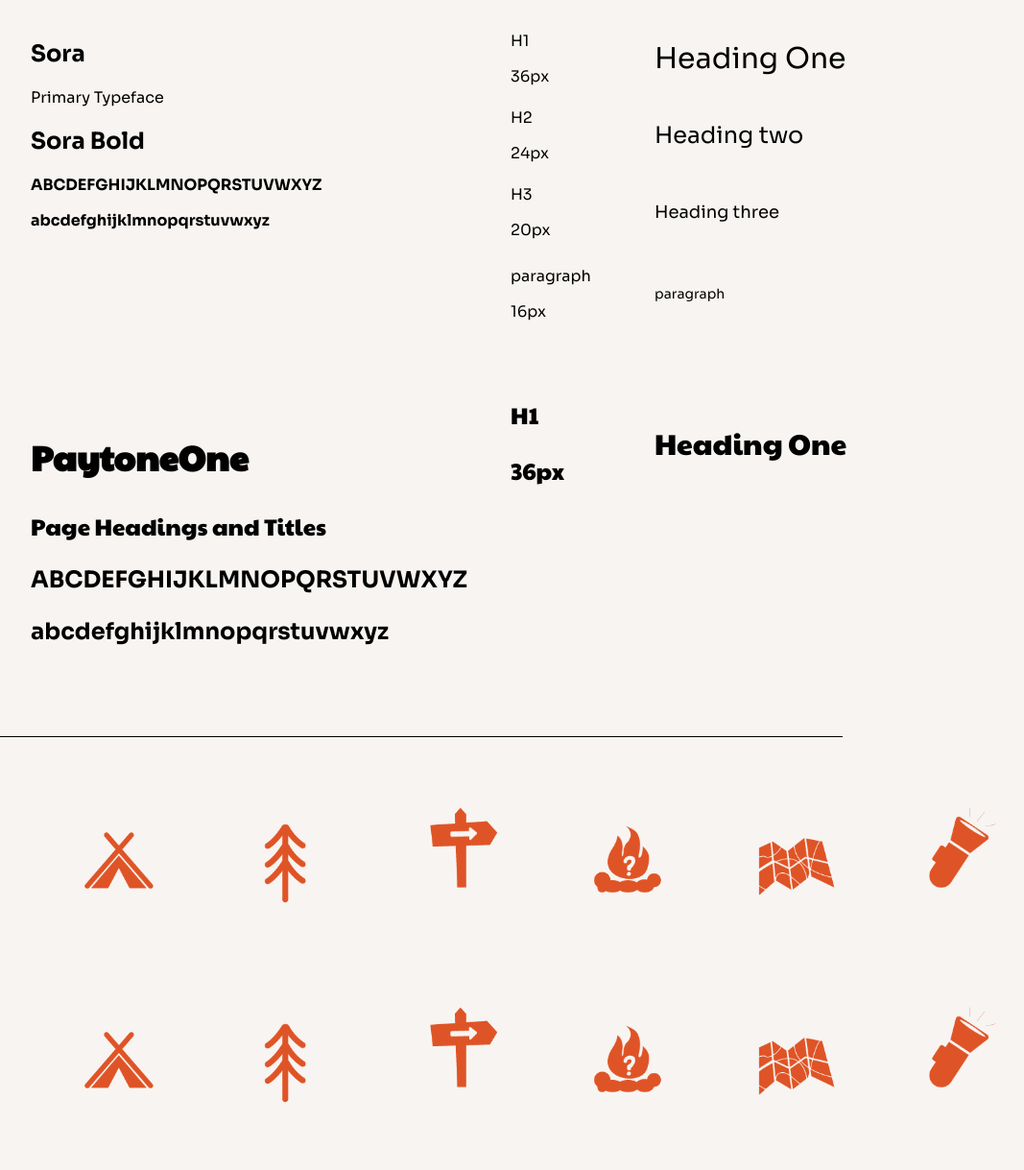
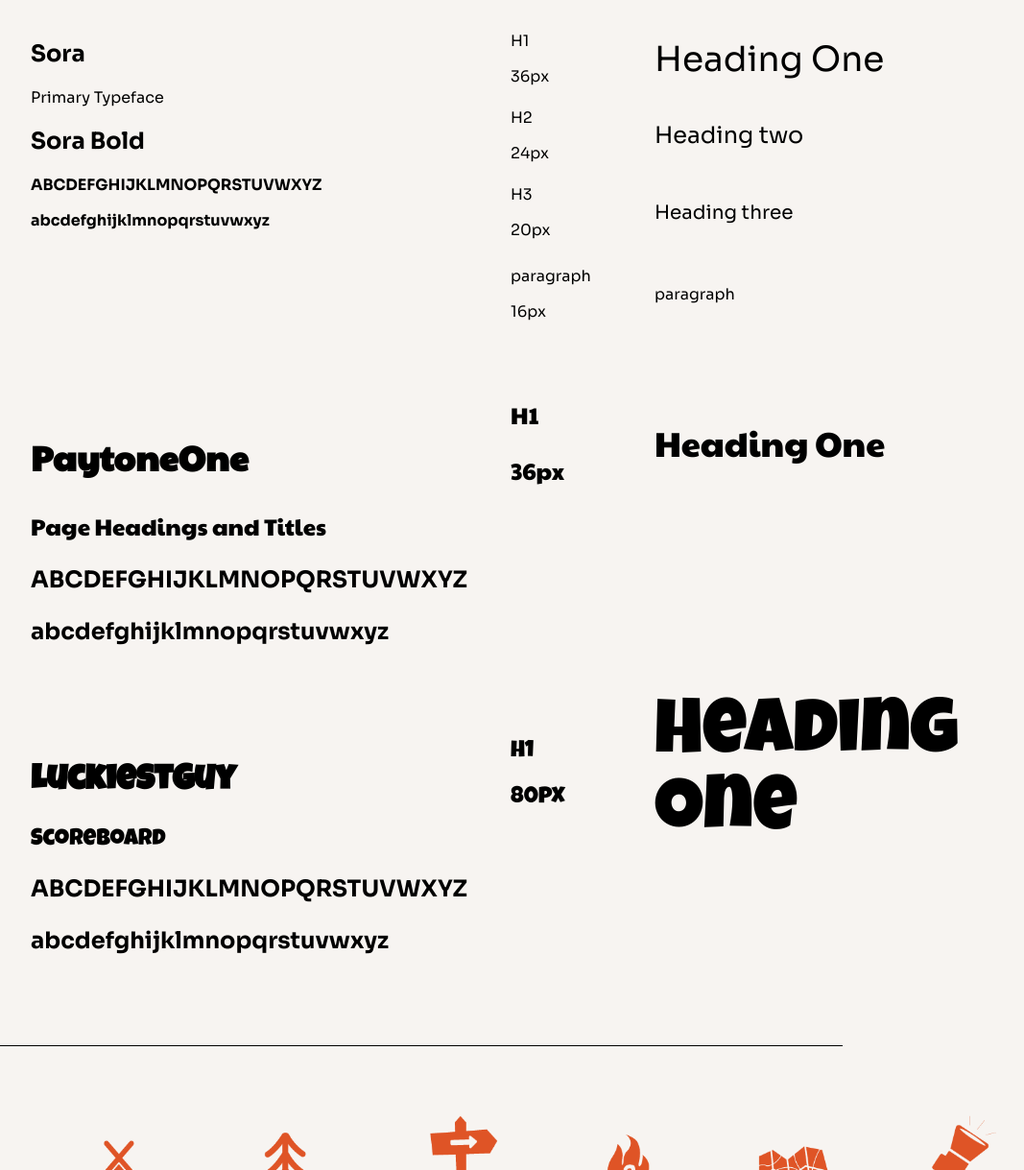
Before and after one commit to k8ANStar/Questify-A5Styleguide, a plain HTML site: page style.html in a window 1280 px wide. Shown: the part 811-2030 px from the top of the page at 96% size, without its empty margins (18-1085 px from the left). Drawn offline with Linux system fonts and the light colour scheme.

Commit message:
final typography

```diff
--- a/style.css
+++ b/style.css
@@ -305,7 +305,8 @@ main {
 }
 
 #font_cont,
-#font_cont2 {
+#font_cont2,
+#font_cont3 {
     display:flex;
     flex-direction: row;
     margin-left:50px;
@@ -314,7 +315,8 @@ main {
 }
 
 #font_cont,
-#font_cont2 {
+#font_cont2,
+#font_cont3 {
     display:flex;
     flex-direction: row;
     margin-left:50px;
@@ -324,6 +326,11 @@ main {
 
 #font_cont2 {
     font-family: 'PaytoneOne', sans-serif;
+    font-size: 24px;
+}
+
+#font_cont3{
+    font-family: "LuckiestGuy", sans-serif;
     font-size: 24px;
 }
 
@@ -350,16 +357,18 @@ main {
 #heading2,
 #heading3,
 #heading4,
-#heading5 {
+#heading5,
+#heading6 {
     width:350px;
 }
 
-#font_des {
+#font_des,
+#font_des2 {
     width:500px;
 }
 
 #heading1 p {
-    font-size: 30px;
+    font-size: 36px;
     vertical-align: text-top;
 }
 
@@ -369,17 +378,22 @@ main {
 }
 
 #heading3 p {
-    font-size: 18px;
+    font-size: 20px;
     vertical-align: text-top;
 }
 
 #heading4 p {
-    font-size: 14px;
+    font-size: 16px;
     vertical-align: text-top;
 }
 
 #heading5 p {
-    font-size: 30px;
+    font-size: 36px;
+    vertical-align: text-top;
+}
+
+#heading6 p{
+    font-size: 80px;
     vertical-align: text-top;
 }
 
--- a/style.html
+++ b/style.html
@@ -136,6 +136,37 @@
         </div>
     </div>
 
+    <div id="font_cont3">
+        <div id="typeface">
+
+            <div id="dialogue_font">
+                <h2>LuckiestGuy</h2>
+                <p>Scoreboard <Header></Header></p>
+            </div>
+
+            <div id="bold_font">
+                <p>ABCDEFGHIJKLMNOPQRSTUVWXYZ</p>
+                <p>abcdefghijklmnopqrstuvwxyz</p>
+            </div>
+        </div>
+
+        <div id="textsize">
+
+            <div id="font_des">
+                <p>H1</p>
+                <p>80px</p>
+            </div>
+
+            <div id="heading6">
+                <p>Heading One</p>
+            </div>
+        </div>
+    </div>
+
+        </div>
+
+    </div>
+
 
     <div class="line"></div>
     <div class="all-logos1">
```
